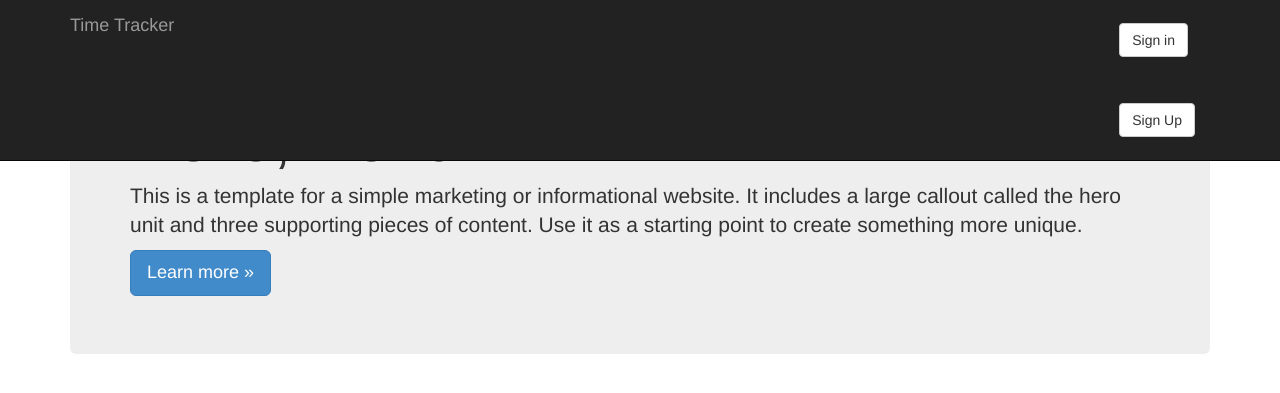
After one commit to pbrogan12/time-tracker, a Django app: page / in a window 1280 px wide. The commit adds this page. Shown: the top 393 px of the page. Run offline with Django 3.2, Linux system fonts and the light colour scheme; parts of the project's set-up code (start-up, migrations or seed data) failed here and were passed over; some libraries are stand-ins or nearby versions.

Commit message:
Added basic home page view.'

```diff
--- a/timeTracker/timeLogger/templates/base.html
+++ b/timeTracker/timeLogger/templates/base.html
@@ -24,10 +24,13 @@
           <a class="navbar-brand" href="#">Time Tracker</a>
         </div>
         <div class="collapse navbar-collapse">
-            <ul class="nav navbar-nav">
+           <ul class="nav navbar-nav">
                 {% block nav %}
                 {% endblock %}
           </ul>
+           <ul class="nav navbar-nav navbar-right">
+                {% block nav.right %}
+                {% endblock %}
         </div><!--/.nav-collapse -->
       </div>
     </div>
--- /dev/null
+++ b/timeTracker/timeLogger/templates/home.html
@@ -0,0 +1,12 @@
+{% extends 'base.html' %}
+{% block nav.right %}
+<li><a href={% url 'userena_signin' %}><button type="button" class="btn btn-default navbar-btn">Sign in</button></a><a href={% url 'userena_signup' %}><button type="button" class="btn btn-default navbar-btn">Sign Up</button></a><li>
+{% endblock %}
+{% block content %}
+<div class="jumbotron">
+        <h1>Hello, world!</h1>
+        <p>This is a template for a simple marketing or informational website. It includes a large callout called the hero unit and three supporting pieces of content. Use it as a starting point to create something more unique.</p>
+        <p><a class="btn btn-primary btn-lg">Learn more &raquo;</a></p>
+      </div>
+  </div>
+{% endblock %}
--- a/timeTracker/timeTracker/urls.py
+++ b/timeTracker/timeTracker/urls.py
@@ -6,7 +6,7 @@ admin.autodiscover()
 
 urlpatterns = patterns('',
     # Examples:
-    # url(r'^$', 'timeTracker.views.home', name='home'),
+      url(r'^$', 'timeTracker.views.home', name='home'),
     # url(r'^timeTracker/', include('timeTracker.foo.urls')),
       url(r'^logs/', include('timeLogger.urls')),
          (r'^accounts/', include('userena.urls')),
--- /dev/null
+++ b/timeTracker/timeTracker/views.py
@@ -0,0 +1,4 @@
+from django.shortcuts import render
+
+def home(request):
+    return render(request,'home.html',locals())
```
